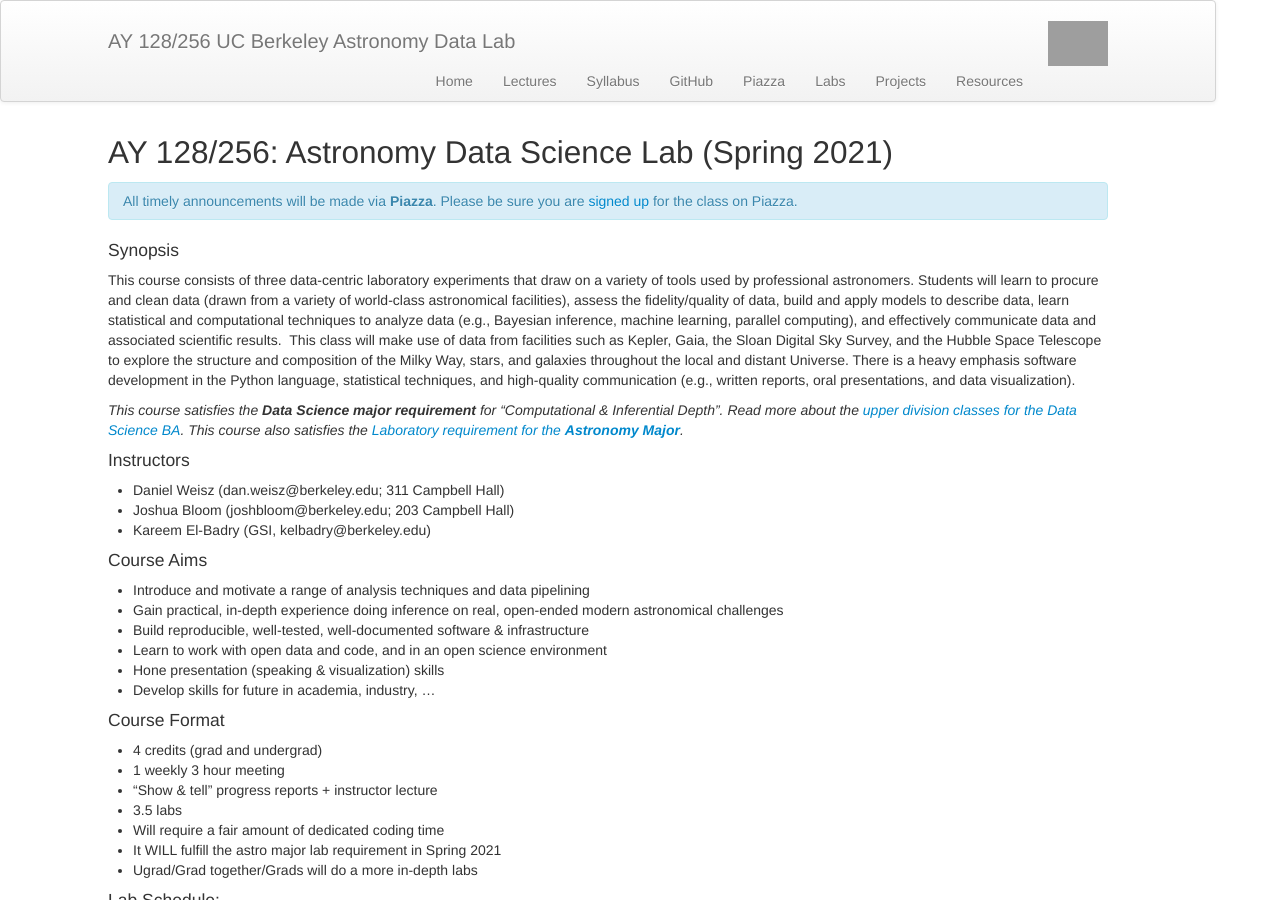
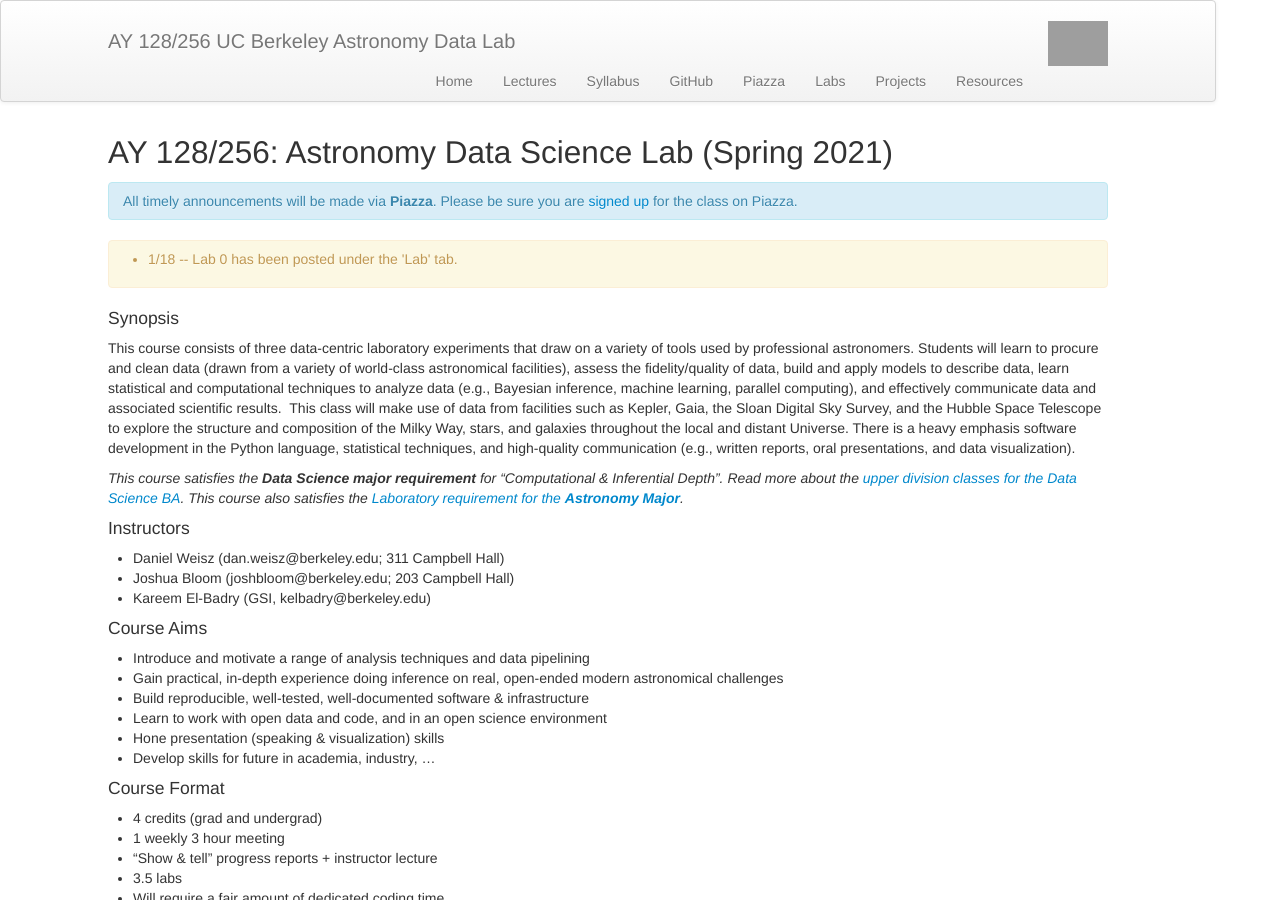
Before and after one commit to ucb-datalab/ucb-datalab.github.io, a Jekyll site: the page built from index.md, in a window 1280 px wide and 900 px high. Built offline with Jekyll 4.4.1, drawn with Linux system fonts in a browser that asks for light colours; grey boxes are pictures that could not be loaded.

Commit message:
index.md

```diff
--- a/index.md
+++ b/index.md
@@ -16,10 +16,13 @@ Interested in taking this class? You should read the <a href="https://ucb-datala
  All timely announcements will be made via <b>Piazza</b>. Please be sure you are <a href="https://piazza.com/berkeley/spring2021/ay128256/home" alt="Piazza Homepage">signed up</a> for the class on Piazza.
 </div>
 
-<!--
+
 <div class="alert alert-primary" role="alert">
 <ul>
-<li>1/20 -- Lab 0 has been posted under the 'Lab' tab.</li>
+<li>1/18 -- Lab 0 has been posted under the 'Lab' tab.</li>
+</ul>
+</div>
+<!--
 <li>2/7 -- Lab 1 has been posted under the 'Labs' tab.</li>
 <li>3/1 -- Lab 2 has been posted under the 'Labs' tab.</li>
 <li>3/29 -- Lab 3 has been posted under the 'Labs' tab.</li>
```
